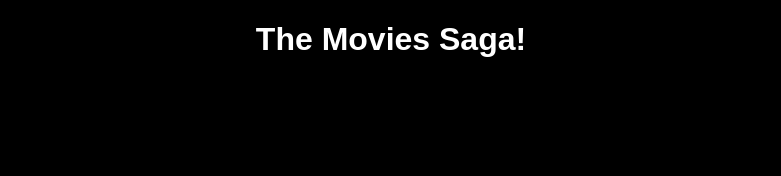
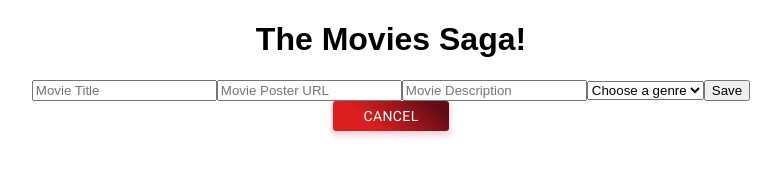
Before and after one commit to JJSalsbury/weekend-movie-sagas, a React app: page /#/form in a window 1280 px wide. Shown: the whole page, without its empty margins (249-1030 px from the left). Built offline with nearby package versions, Linux system fonts and the light colour scheme.

Commit message:
Add: MovieForm to handle added movies, created saga to handle add, App.js; add: hashrouter to render return for MovieForm, MovieItem.jsx/MovieList.jsx; add: styled buttons  with MUI, continuing styling

```diff
--- a/package.json
+++ b/package.json
@@ -6,6 +6,7 @@
   "dependencies": {
     "@fontsource/roboto": "^4.5.5",
     "@material-ui/core": "^4.12.4",
+    "@material-ui/styles": "^4.11.5",
     "axios": "^0.21.1",
     "pg": "^8.2.1",
     "react": "^17.0.1",
--- a/server/routes/genre.router.js
+++ b/server/routes/genre.router.js
@@ -6,9 +6,9 @@ router.get('/:movieId', (req, res) => {
   // Add query to get all genres
     console.log('movie.router details GET movieId:', req.params.movieId);
 
-    const query = `SELECT "genres"."name" FROM "genres"
-    JOIN "movies_genres" ON "genres"."id" = "movies_genres"."genre_id"
-    JOIN "movies" ON "movies_genres"."movie_id" = "movies"."id"
+    const query = `SELECT "genres".name FROM "genres"
+    JOIN "movies_genres" ON "genres".id = "movies_genres".genre_id
+    JOIN "movies" ON "movies_genres".movie_id = "movies".id
     WHERE "movies".id = $1;`;
 
     pool.query(query, [req.params.movieId])
--- a/src/components/App/App.js
+++ b/src/components/App/App.js
@@ -2,6 +2,9 @@ import {HashRouter as Router, Route} from 'react-router-dom';
 import './App.css';
 import MovieList from '../MovieList/MovieList';
 import MovieDetails from '../MovieDetails/MovieDetails';
+import MovieForm from '../MovieForm/MovieForm';
+import '@fontsource/roboto';
+
 
 function App() {
   return (
@@ -16,6 +19,9 @@ function App() {
           <MovieDetails />
         </Route>
         {/* Add Movie page */}
+        <Route path="/form">
+          <MovieForm />
+        </Route>
       </Router>
     </div>
   );
--- a/src/components/MovieDetails/MovieDetails.jsx
+++ b/src/components/MovieDetails/MovieDetails.jsx
@@ -1,21 +1,40 @@
 import {useSelector } from 'react-redux';
 import { useHistory } from 'react-router-dom';
 import React from 'react';
+import { HashRouter as Router, Route, Link } from 'react-router-dom';
+
+import { makeStyles } from '@material-ui/core/styles';
+import Button from '@material-ui/core/Button';
+
+const useStyles = makeStyles({
+    root: {
+      background: 'linear-gradient(45deg, #DB1F1F 30%, #5C0D15 90%)',
+      border: 0,
+      borderRadius: 3,
+      boxShadow: '0 3px 5px 2px rgba(255, 105, 135, .3)',
+      color: 'white',
+      height: 30,
+      padding: '0 30px',
+    },
+  });
 
 function MovieDetails() {
     const history = useHistory();
     // const dispatch = useDispatch();
     const movie = useSelector(store => store.details);
     const genres = useSelector(store => store.genres);
+
+    const classes = useStyles();
     console.log('In movieDetails:', movie);
 
-    const handleDetails = () => {
+    const handleClick = () => {
         history.push('/');
     }
 
     return (
         <main>
-            <button onClick={handleDetails}>Back To Home</button>
+            <button variant="primary" size="small" color="primary" className={classes.root} onClick={handleClick}>Back To Home</button>
+            {/* <p> Click link to navigate back to <Link to="/">home</Link> page.</p>             */}
             <h1>MovieDetails</h1>
             <div key={movie.id}>
                 <h3>{movie.title}</h3>
@@ -30,6 +49,7 @@ function MovieDetails() {
                     <p key={i}>{genre.name}</p>
                 );
             })}
+
         </main>
     );
 }
--- /dev/null
+++ b/src/components/MovieForm/MovieForm.jsx
@@ -0,0 +1,72 @@
+import { useDispatch } from 'react-redux';
+import { useState } from 'react';
+import { useHistory } from 'react-router-dom';
+import { Button } from '@material-ui/core';
+import { makeStyles } from '@material-ui/core/styles';
+
+const useStyles = makeStyles({
+    root: {
+      background: 'linear-gradient(45deg, #DB1F1F 30%, #5C0D15 90%)',
+      border: 0,
+      borderRadius: 3,
+      boxShadow: '0 3px 5px 2px rgba(255, 105, 135, .3)',
+      color: 'white',
+      height: 30,
+      padding: '0 30px',
+    },
+  });
+
+function MovieForm() {
+
+    const dispatch = useDispatch();
+    const history = useHistory();
+    const classes = useStyles();
+
+    const [newMovie, setNewMovie] = useState({
+        title: '',
+        poster: '',
+        description: '',
+        genre: ''
+    });
+    const [value, setValue] = useState('Genre')
+
+    const handleSubmit = (event) => {
+        event.preventDefault();
+
+        dispatch({ type: 'ADD_MOVIE', payload: newMovie })
+
+        history.push('/')
+    }
+
+    console.log('Object in ADD_MOVIE', newMovie)
+    return (
+        <>
+            <form onSubmit={handleSubmit}>
+            <input type='text' placeholder='Movie Title' onChange={(event) => { setNewMovie({...newMovie, title: event.target.value})}} />
+                <input type='text' placeholder='Movie Poster URL' onChange={(event) => { setNewMovie({...newMovie, poster: event.target.value})}} />
+                <input type='text' placeholder='Movie Description' onChange={(event) => { setNewMovie({...newMovie, description: event.target.value})}} />
+                <select required name='genre' id="genre" onChange={(event) => { setNewMovie({...newMovie, genre_id: event.target.value})}}>
+                    <option>Choose a genre</option>
+                    <option value='1'>Adventure</option>klo b
+                    <option value='2'>Animated</option>
+                    <option value='3'>Biographical</option>
+                    <option value='4'>Comedy</option>
+                    <option value='5'>Disaster</option>
+                    <option value='6'>Drama</option>
+                    <option value='7'>Epic</option>
+                    <option value='8'>Fantasy</option>
+                    <option value='9'>Musical</option>
+                    <option value='10'>Romantic</option>
+                    <option value='11'>Science Fiction</option>
+                    <option value='12'>Space-Opera</option>
+                    <option value='13'>Superhero</option>
+                </select>
+                <input type='submit' value='Save' />
+            </form>
+            <Button variant="primary" size="small" color="primary" className={classes.root} onClick={() => { history.push('/') }}>Cancel</Button>
+
+        </>
+    )
+}
+
+export default MovieForm;
--- a/src/components/MovieItem/MovieItem.jsx
+++ b/src/components/MovieItem/MovieItem.jsx
@@ -1,4 +1,4 @@
-import React, {useState} from 'react';
+
 import {useDispatch, useSelector} from 'react-redux';
 import {useHistory} from 'react-router-dom';
 
@@ -9,7 +9,6 @@ function MovieItem({movie}) {
 
     const history = useHistory()
 
-    // console.log('movie:', movie);
 
     const handleNext = () => {
         // console.log('clicked for movie details (description)');
--- a/src/components/MovieList/MovieList.jsx
+++ b/src/components/MovieList/MovieList.jsx
@@ -1,12 +1,29 @@
 import React, { useEffect } from 'react';
 import { useDispatch, useSelector } from 'react-redux';
+import {useHistory} from 'react-router-dom'
 import './MovieList.css'
 import MovieItem from '../MovieItem/MovieItem';
+import { makeStyles } from '@material-ui/core/styles';
+import { Container, Paper, Button } from '@material-ui/core';
+
+const useStyles = makeStyles({
+    root: {
+      background: 'linear-gradient(45deg, #DB1F1F 30%, #5C0D15 90%)',
+      border: 0,
+      borderRadius: 3,
+      boxShadow: '0 3px 5px 2px rgba(255, 105, 135, .3)',
+      color: 'white',
+      height: 30,
+      padding: '0 30px',
+    },
+  });
 
 function MovieList({movie}) {
 
+    const history = useHistory();
     const dispatch = useDispatch();
     const movies = useSelector(store => store.movies);
+    const classes = useStyles();
 
     console.log('movie:', movie);
 
@@ -16,6 +33,7 @@ function MovieList({movie}) {
 
     return (
         <main>
+            <button variant="primary" size="small" color="primary" className={classes.root} onClick={() => { history.push('/form') }}>Add New Movie</button>
             <h1>MovieList</h1>
             <section className="movies">
                 {movies.map((movie, i) => {
--- a/src/index.css
+++ b/src/index.css
@@ -1,7 +1,7 @@
 body {
-  background-color: black;
+  /* background-color: black; */
   margin: 0;
   padding: 0;
   font-family: sans-serif;
-  color: white;
+  /* color: white; */
 }
--- a/src/index.js
+++ b/src/index.js
@@ -15,6 +15,7 @@ import axios from 'axios';
 function* rootSaga() {
     yield takeEvery('FETCH_MOVIES', fetchAllMovies);
     yield takeEvery('FETCH_DETAILS', getDetails);
+    yield takeEvery('ADD_MOVIE', addMovie)
     // yield takeEvery('GET_GENRES', getGenres);
 }
 
@@ -57,6 +58,15 @@ function* getDetails(action) {
 //         console.log('getGenres error');
 //     }
 // }
+function* addMovie(action) {
+    try{
+        console.log('Payload in addMovie:', action.payload);
+        const details = yield axios.post('/api/movie', action.payload)
+        console.log('added movie:', details.data)
+    } catch (err) {
+        console.log('Error in addMovie', err)
+    }
+}
 
 // Create sagaMiddleware
 const sagaMiddleware = createSagaMiddleware();
```
Also changed, not shown: public/images/Star-Wars-Movie-Poster.jpeg (added), 1 other file.
